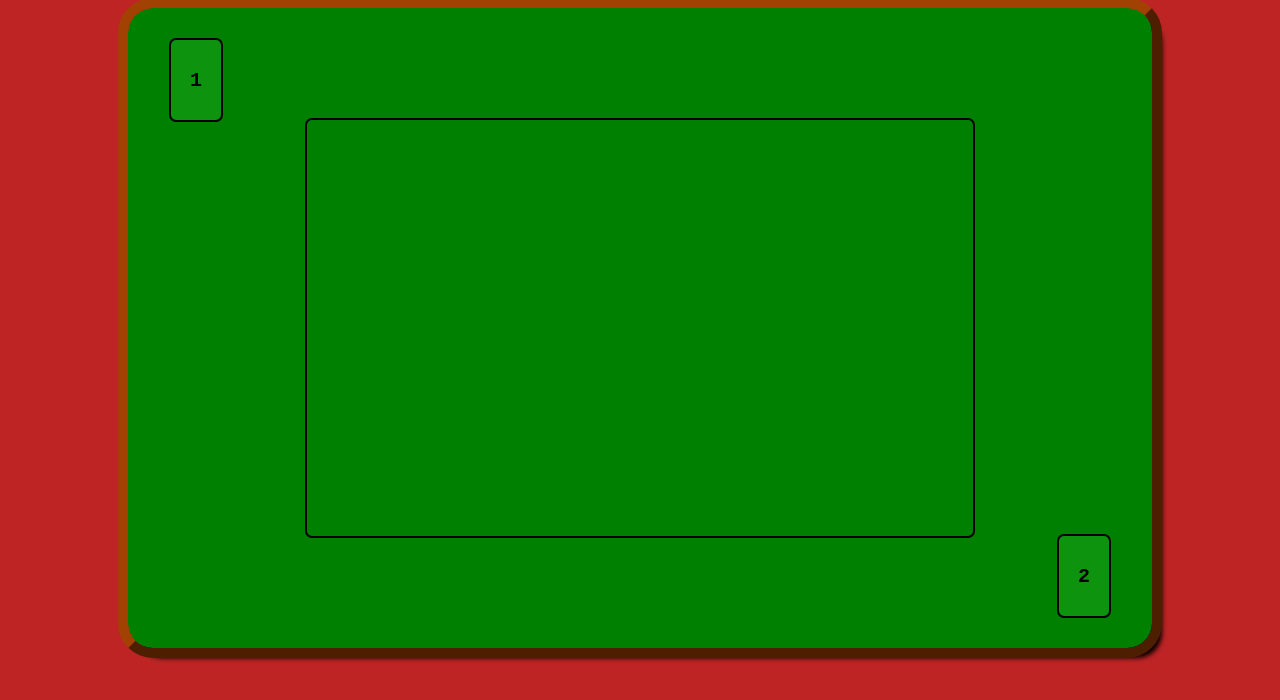
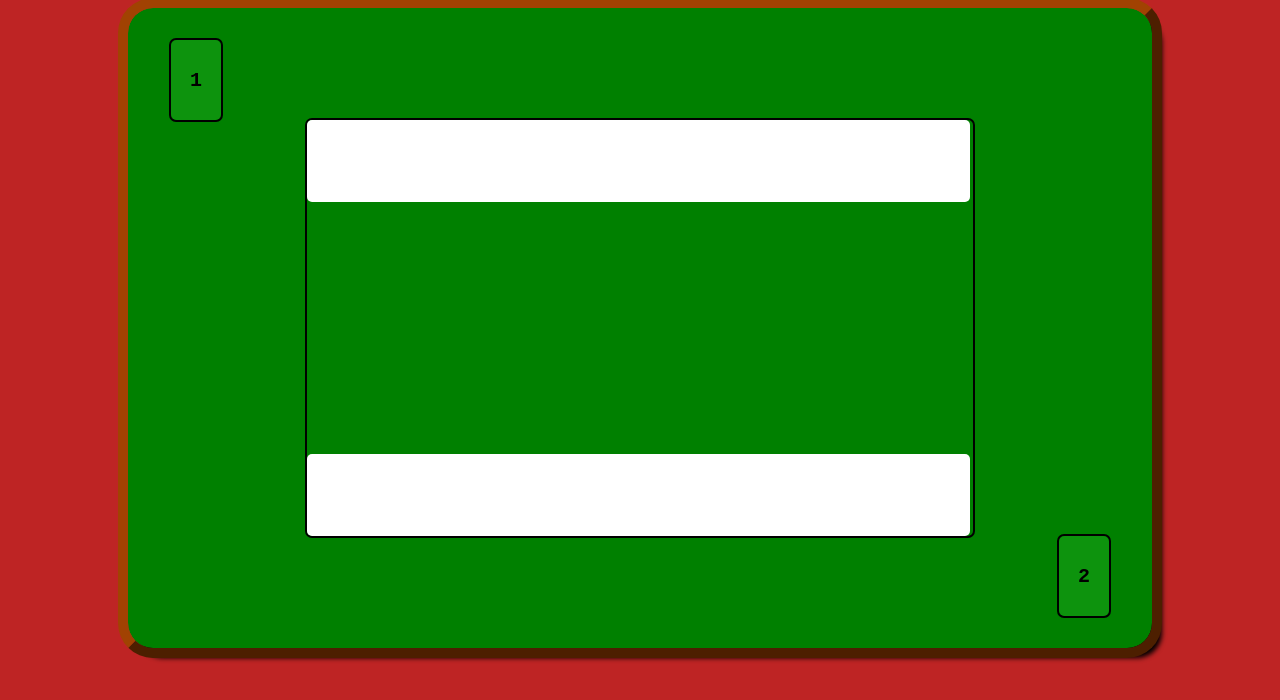
Before and after one commit to Hexaedus/WAR, a plain HTML site: page index.html in a window 1280 px wide. Drawn offline with Linux system fonts and the light colour scheme.

Commit message:
just adding more stuff

```diff
--- a/index.html
+++ b/index.html
@@ -19,10 +19,11 @@
                     2
                     </button>
                 </div>
-            <div id="gameBoard"></div>
+            <div id="gameBoard">
+                <input id="gameBoardP1" type="text"/>
+                <input id="gameBoardP2" type="text"/>
                 </div>
-
-
+    </div>
     </div>
 </body>
 </html>
--- a/style.css
+++ b/style.css
@@ -37,6 +37,8 @@ body {
         grid-row: 1;
         }
 
+
+
     #gameBoard {
         outline: 2px solid black;
         width: 52vw;
@@ -44,6 +46,27 @@ body {
         grid-row: 2 / span 2;
         grid-column: 2 / span 2;
         }
+        #gameBoardP1 {
+            border-radius: 5px;
+            border: 0cap;
+            position: absolute;
+
+            justify-items: center;
+            width: 51.5vw;
+            height: 80px;
+            }
+
+        #gameBoardP2 {
+            position: absolute;
+            align-self: flex-end;
+            justify-items: center;
+            width: 51.5vw;
+            border-radius: 5px;
+            border: 0cap;
+            height: 80px;
+            }
+
+
 
     #pTwo {
         width: 50px;
@@ -55,7 +78,7 @@ body {
 #playButton {
             width: 50px;
             height: 80px;
-            position: fixed;
+            position: absolute;
             background-color: rgba(41, 184, 41, 0.336);
             border: 0cap;
             transition-duration: 0.15s;
@@ -75,7 +98,7 @@ body {
 #playButton2 {
             width: 50px;
             height: 80px;
-            position: fixed;
+            position: absolute;
             background-color: rgba(41, 184, 41, 0.336);
             border: 0cap;
             transition-duration: 0;
@@ -92,3 +115,15 @@ body {
             background-color: rgb(255, 0, 0);
             transition-duration: 0s;
             }
+
+            .gameBoardP1 {
+                position: fixed;
+
+
+            }
+
+            .gameBoardP2 {
+                position: fixed;
+
+
+            }
```
Lines whose indentation alone changed are shown as unchanged.
